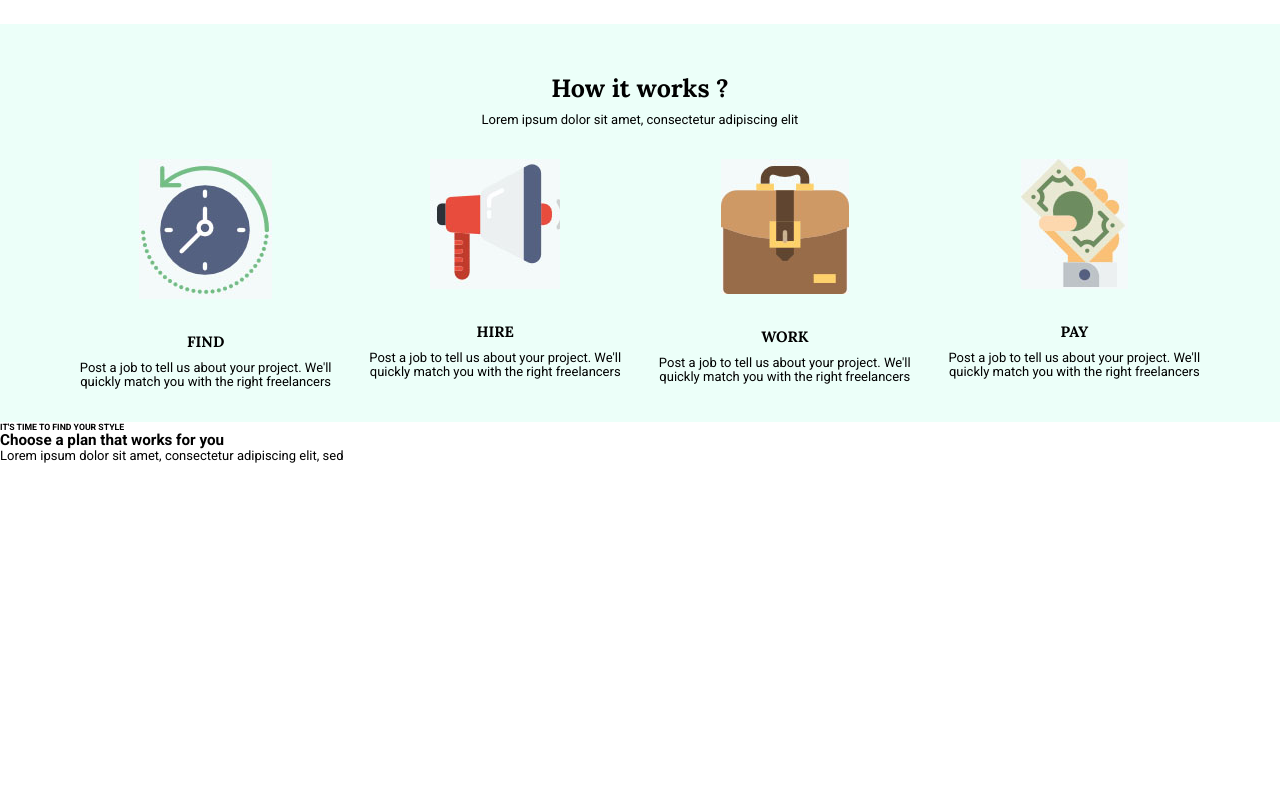
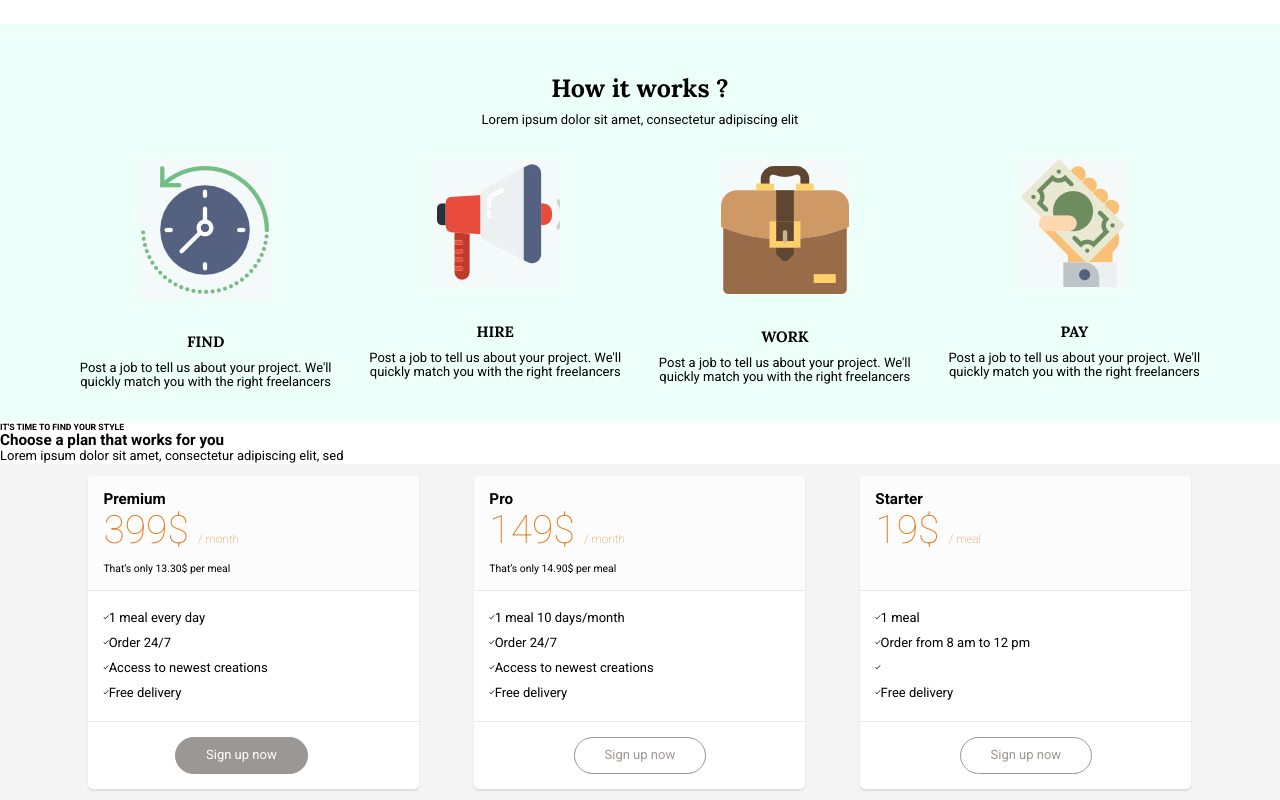
Before and after one commit to Ahmed-ElKodsh/freelancing, a plain HTML site: page index.html in a window 1280 px wide. Shown: the part 2249-3049 px from the top of the page. Before the commit the page ends 2713 px from the top, so only its background shows below. Drawn offline with nearby package versions, Linux system fonts and the light colour scheme; files whose address does not match are found by name.

Commit message:
Adding more sections

```diff
--- a/index.html
+++ b/index.html
@@ -154,7 +154,70 @@
             <h6>IT'S TIME TO FIND YOUR STYLE</h6>
             <h3>Choose a plan that works for you</h3>
             <p>Lorem ipsum dolor sit amet, consectetur adipiscing elit, sed</p>
-
+            <section class="section-plans">
+            <div class="row">
+                <div class="col span-1-of-3">
+                    <div class="plan-box">
+                        <div>
+                            <h3>Premium</h3>
+                            <p class="plan-price">399$ <span>/ month</span></p>
+                            <p class="plan-price-meal">That’s only 13.30$ per meal</p>
+                        </div>
+                        <div>
+                            <ul>
+                                <li><i class="ion-ios-checkmark-empty icon-small"></i>1 meal every day</li>
+                                <li><i class="ion-ios-checkmark-empty icon-small"></i>Order 24/7</li>
+                                <li><i class="ion-ios-checkmark-empty icon-small"></i>Access to newest creations</li>
+                                <li><i class="ion-ios-checkmark-empty icon-small"></i>Free delivery</li>
+                            </ul>
+                        </div>
+                        <div>
+                            <a href="#" class="btn btn-full">Sign up now</a>
+                        </div>
+                    </div>
+                </div>
+                <div class="col span-1-of-3">
+                    <div class="plan-box">
+                        <div>
+                            <h3>Pro</h3>
+                            <p class="plan-price">149$ <span>/ month</span></p>
+                            <p class="plan-price-meal">That’s only 14.90$ per meal</p>
+                        </div>
+                        <div>
+                            <ul>
+                                <li><i class="ion-ios-checkmark-empty icon-small"></i>1 meal 10 days/month</li>
+                                <li><i class="ion-ios-checkmark-empty icon-small"></i>Order 24/7</li>
+                                <li><i class="ion-ios-checkmark-empty icon-small"></i>Access to newest creations</li>
+                                <li><i class="ion-ios-checkmark-empty icon-small"></i>Free delivery</li>
+                            </ul>
+                        </div>
+                        <div>
+                            <a href="#" class="btn btn-ghost">Sign up now</a>
+                        </div>
+                    </div>
+                </div>
+                <div class="col span-1-of-3">
+                    <div class="plan-box">
+                        <div>
+                            <h3>Starter</h3>
+                            <p class="plan-price">19$ <span>/ meal</span></p>
+                            <p class="plan-price-meal">&nbsp;</p> <!--special space character-->
+                        </div>
+                        <div>
+                            <ul>
+                                <li><i class="ion-ios-checkmark-empty icon-small"></i>1 meal</li>
+                                <li><i class="ion-ios-checkmark-empty icon-small"></i>Order from 8 am to 12 pm</li>
+                                <li><i class="ion-ios-checkmark-empty icon-small"></i></li>
+                                <li><i class="ion-ios-checkmark-empty icon-small"></i>Free delivery</li>
+                            </ul>
+                        </div>
+                        <div>
+                            <a href="#" class="btn btn-ghost">Sign up now</a>
+                        </div>
+                    </div>
+                </div>
+            </div>
+        </section>
         </section5>
 
 
--- a/resources/css/style.css
+++ b/resources/css/style.css
@@ -398,3 +398,58 @@ button {
 }
 
 /*-------section5------*/
+
+.section-plans {
+    background-color: #f4f4f4;
+}
+
+.plan-box {
+    background-color: #fff;
+    border-radius: 5px;
+    width: 90%;
+    margin-left: 5%;
+    -webkit-box-shadow: 0 2px 2px #dddddd;
+    box-shadow: 0 2px 2px #dddddd;  /* box-shadow: (Xaxis Yaxis blurValue color) add box background shadow effect */
+}
+
+.plan-box div {
+    padding: 15px;
+    border-bottom: 1px solid #e8e8e8;
+}
+
+
+.plan-box div:first-child {
+    background-color: #fcfcfc;
+    border-top-left-radius: 5px;  /* fix the radius rounded edges */
+    border-top-right-radius: 5px;
+}
+
+.plan-box div:last-child {
+    text-align: center;
+    border: 0;
+}
+
+
+.plan-price {
+    font-size: 300%;
+    margin-bottom: 10px;
+    font-weight: 100;
+    color: #e67e22;
+}
+
+.plan-price span {
+    font-size: 30%;
+    font-weight: 300;
+}
+
+.plan-price-meal {
+    font-size: 80%;
+}
+
+.plan-box ul {
+    list-style: none;
+}
+
+.plan-box ul li {
+    padding: 5px 0;
+}
```
